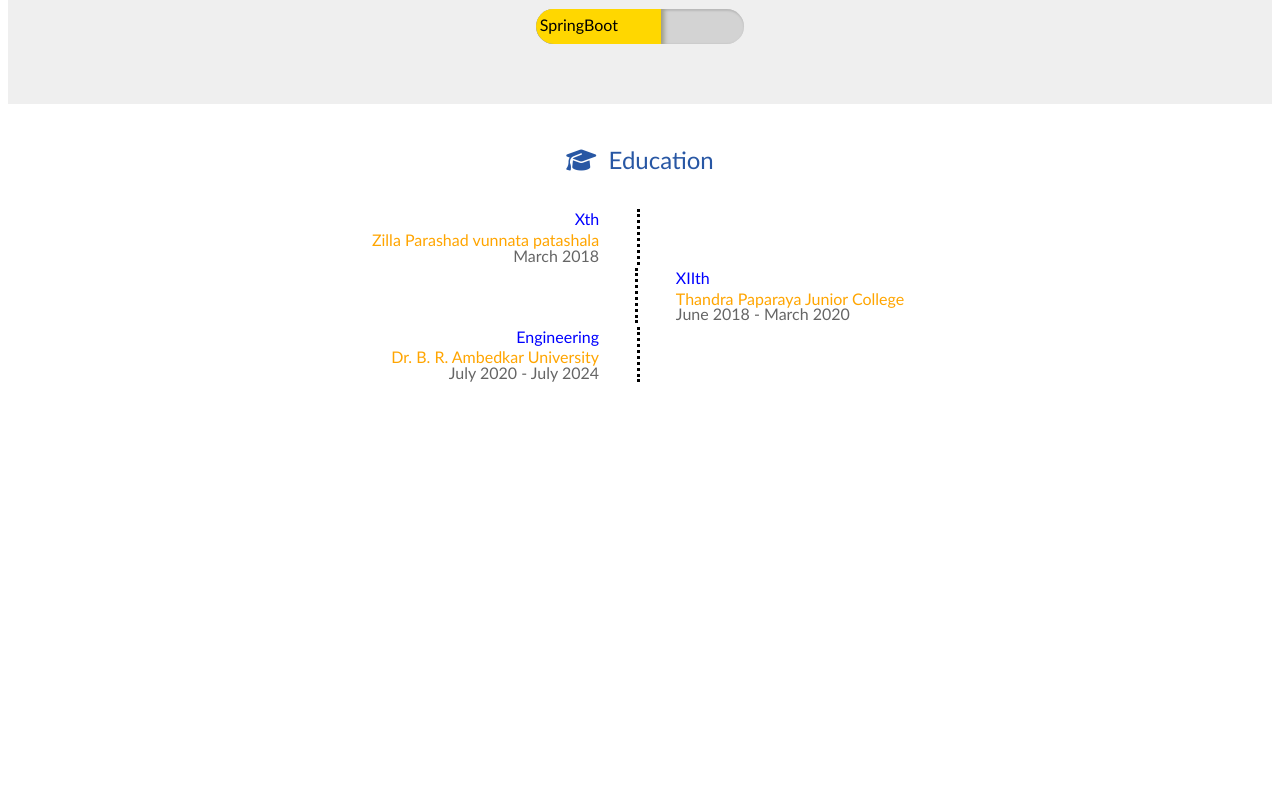
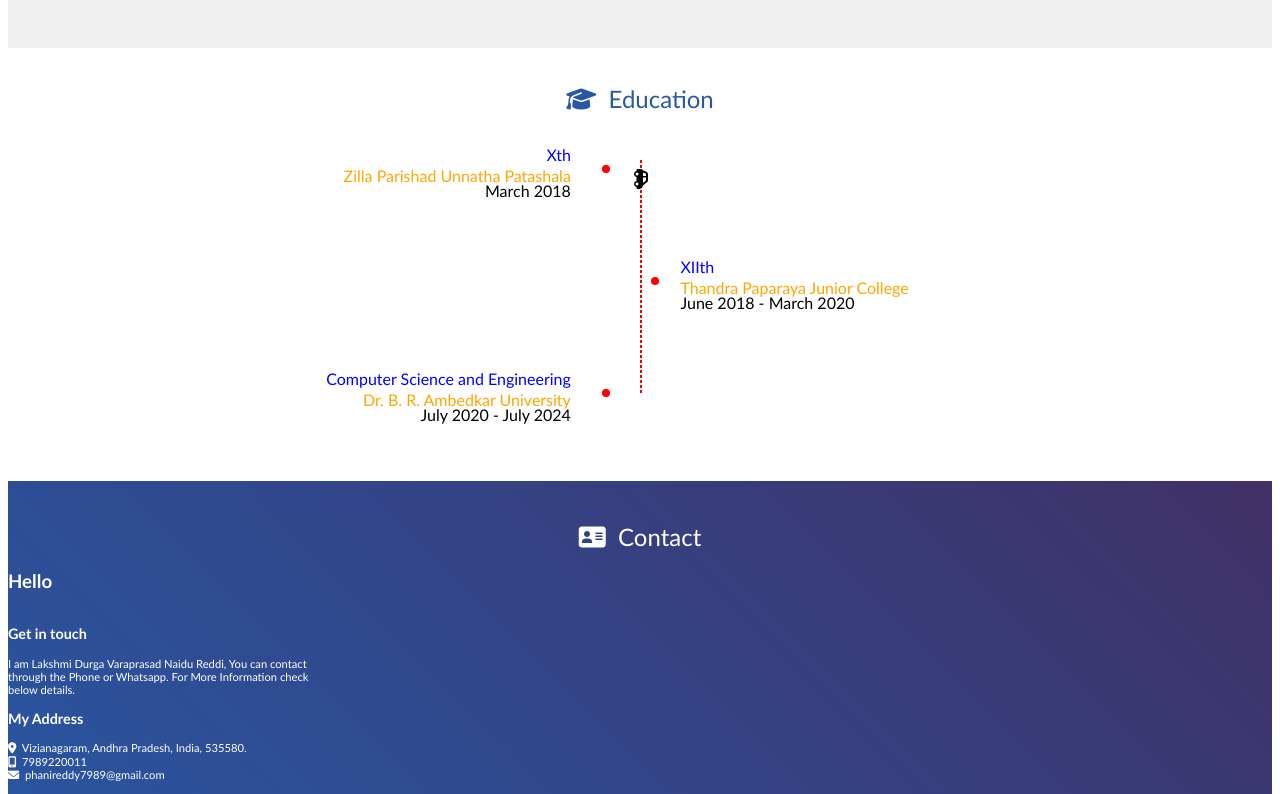
Before and after one commit to Phani179/ResumeProject, a plain HTML site: page index.html in a window 1280 px wide. Shown: the part 931-1725 px from the top of the page. Before the commit the page ends 1313 px from the top, so only its background shows below. Drawn offline with Linux system fonts and the light colour scheme.

Commit message:
Education Section and Contact Section is added.

```diff
--- a/Resume.css
+++ b/Resume.css
@@ -97,10 +97,12 @@ body{
 section:nth-child(2n)
 {
     background-color: white;
+    /* height: 50%; */
 }
 
 section:nth-child(2n+1)
 {
+    /* height: 50%; */
     background-color: #9e9b9b29;
 }
 
@@ -111,6 +113,7 @@ section:nth-child(2n+1)
     padding-top: 2%;
     text-align: center;
     padding-bottom: 2rem;
+    margin-bottom: -2rem;
 }
 
 .skill-list{
@@ -182,26 +185,71 @@ section:nth-child(2n+1)
     width: 60%;
 }
 
-.education-list{
+.education-section{
+    position: relative;
+    width: 80%;
+    margin-left: 10%;
+    /* border : 2px solid black; */
 }
 
-.education-list div:nth-child(odd){
+.timeline-box:nth-child(even){
     text-align: right;
-    padding-right: 3%;
-    margin: -0.8rem;
-    margin-right: 50%;
-    border-right: 3px dotted black;
+    position: relative;
+    margin: 2rem;
+    width: 40%;
+    height: 5rem;
+    /* border: 2px solid black; */
 }
 
-.education-list div:nth-child(even){
-    text-align: left;
-    padding-left: 3%;
-    /* margin: 2rem; */
-    margin-left: 49.6%;
-    border-left: 3px dotted black;
+
+.timeline-box:nth-child(odd){
+    position: relative;
+    margin: 2rem;
+    margin-left: 54%;
+    width: 40%;
+    height: 5rem;
+    /* border: 2px solid black; */
+}
+
+.timeline-box:nth-child(even)::after{
+    position: absolute;
+    content: "";
+    height: 0.5rem;
+    width: 0.5rem;
+    border-radius: 50%;
+    top : 25%;
+    right: -2.45rem;
+    background-color: red;
+}
+
+.timeline-box:nth-child(odd)::after{
+    position: absolute;
+    content: "";
+    height: 0.5rem;
+    width: 0.5rem;
+    border-radius: 50%;
+    top : 25%;
+    left: -1.85rem;
+    background-color: red;
+}
+
+.timeline-divider{
+    position: absolute;
+    height: 60%;
+    width: 0;
+    border: 1px dashed red;
+    top: 6rem;
+    left: 50%;
+}
+
+.timeline-traveller{
+    position: sticky;
+    top: 50%;
+    transform: rotate(90deg);
 }
 
 .degree{
+    margin-top: 0%;
     color: blue;
 }
 
@@ -216,3 +264,38 @@ section:nth-child(2n+1)
     font-size: 1rem;
     opacity: 0.6;
 }
+
+.contact-info-section{
+    padding-top: 1rem;
+    width: 100%;
+    background-image: linear-gradient(45deg, #2857a4, #403066);
+}
+
+.contact-info{
+    color: white;
+    width: 80%;
+}
+
+.contact-info-box1{
+    display: inline;
+    width: 30%;
+}
+
+.contact-info-box2{
+    display: inline-block;
+    width: 30%;
+}
+
+.title1{
+    font-size: 0.9rem;
+    font-weight: 600;
+}
+
+.sub-title{
+    font-size: 0.7rem;
+    font-weight: 100;
+}
+
+.bottom{
+    padding-bottom: 2rem;
+}
--- a/index.html
+++ b/index.html
@@ -102,29 +102,64 @@
             <div class = "title">
                 <i class="fa-solid fa-graduation-cap"></i>&nbsp&nbspEducation
             </div>
-            <div class = "education-list">
-                <div>
+            <div class = "timeline-box">
                 <p class = "degree">Xth</p>
-                    <p class = "institute">Zilla Parashad vunnata patashala</p>
+                <p class = "institute">Zilla Parishad Unnatha Patashala</p>
                 <span>March 2018</span>
             </div>
-                <div>
+            <div class = "timeline-box">
                 <p class = "degree">XIIth</p>
                 <p class = "institute">Thandra Paparaya Junior College</p>
                 <span>June 2018</span><span> - </span><span>March 2020</span>
             </div>
-                <div>
-                    <p class = "degree">Engineering</p>
+            <div class = "timeline-box">
+                <p class = "degree">Computer Science and Engineering</p>
                 <p class = "institute">Dr. B. R. Ambedkar University</p>
                 <span>July 2020</span><span> - </span><span>July 2024</span>
             </div>
+            <div class = "timeline-divider">
+                <div class = "timeline-traveller">
+                    <i class="fa-solid fa-car-side"></i>
+                </div>
             </div>
         </section>
-        <section class = "portfolio-section">
+        <!-- <section class = "portfolio-section">
 
-        </section>
+        </section> -->
         <section class = "contact-info-section">
-
+            <div class = "title" style = "color : white">
+                <i class="fa-solid fa-address-card"></i>&nbsp&nbspContact
+            </div>
+            <div class = "contact-info">
+                <aside>
+                    <div class = "contact-info-box1">
+                        <h1>Hello</h1>
+                    </div>
+                </aside>
+                <aside>
+                    <div class = "contact-info-box2">
+                        <p class = "title1">Get in touch</p>
+                        <p class = "sub-title">
+                            I am Lakshmi Durga Varaprasad Naidu Reddi, You can contact through the Phone or Whatsapp. For More Information check below details.
+                        </p>
+                        <p class = "title1">My Address</p>
+                        <div class = "sub-title">
+                            <i class="fa-solid fa-location-dot"></i>&nbsp&nbspVizianagaram, Andhra Pradesh, India, 535580.<br>
+                            <i class="fa-solid fa-mobile-screen"></i>&nbsp&nbsp7989220011<br>
+                            <i class="fa-sharp fa-solid fa-envelope"></i>&nbsp&nbspphanireddy7989@gmail.com
+                        </div>
+                    </div>
+                </aside>
+            </div>
+            <div class = "bottom">
+                <ul class = "horizontal-list social-icons">
+                    <li><a href = "https://www.linkedin.com/in/lakshmi-durga-varaprasad-naidu-reddi-44sp" target="_blank" title="LinkedIn"><i class="fa-brands fa-linkedin-in"></i></a></li>
+                    <li><a href = "https://leetcode.com/phani_reddi/" target="_blank" title="Leetcode"><span class="iconify leetcode-icon" data-icon="simple-icons:leetcode"></span></a></li>
+                    <li><a href = "https://www.hackerrank.com/phanireddy7989?hr_r=1" target="_blank" title="HackerRank"><i class="fab fa-hackerrank"></i></a></li>
+                    <li><a href = "https://github.com/Phani179" target="_blank" title="Github"><i class="fa-brands fa-github"></i></a></li>
+                    <li><a href = "https://stackoverflow.com/users/18936092/phani" target="_blank" title="Stack Overflow"><i class="fa-brands fa-stack-overflow"></i></a></li>
+                </ul>
+            </div>
         </section>
     </body>
 </html>
```
Lines whose indentation alone changed are shown as unchanged.
